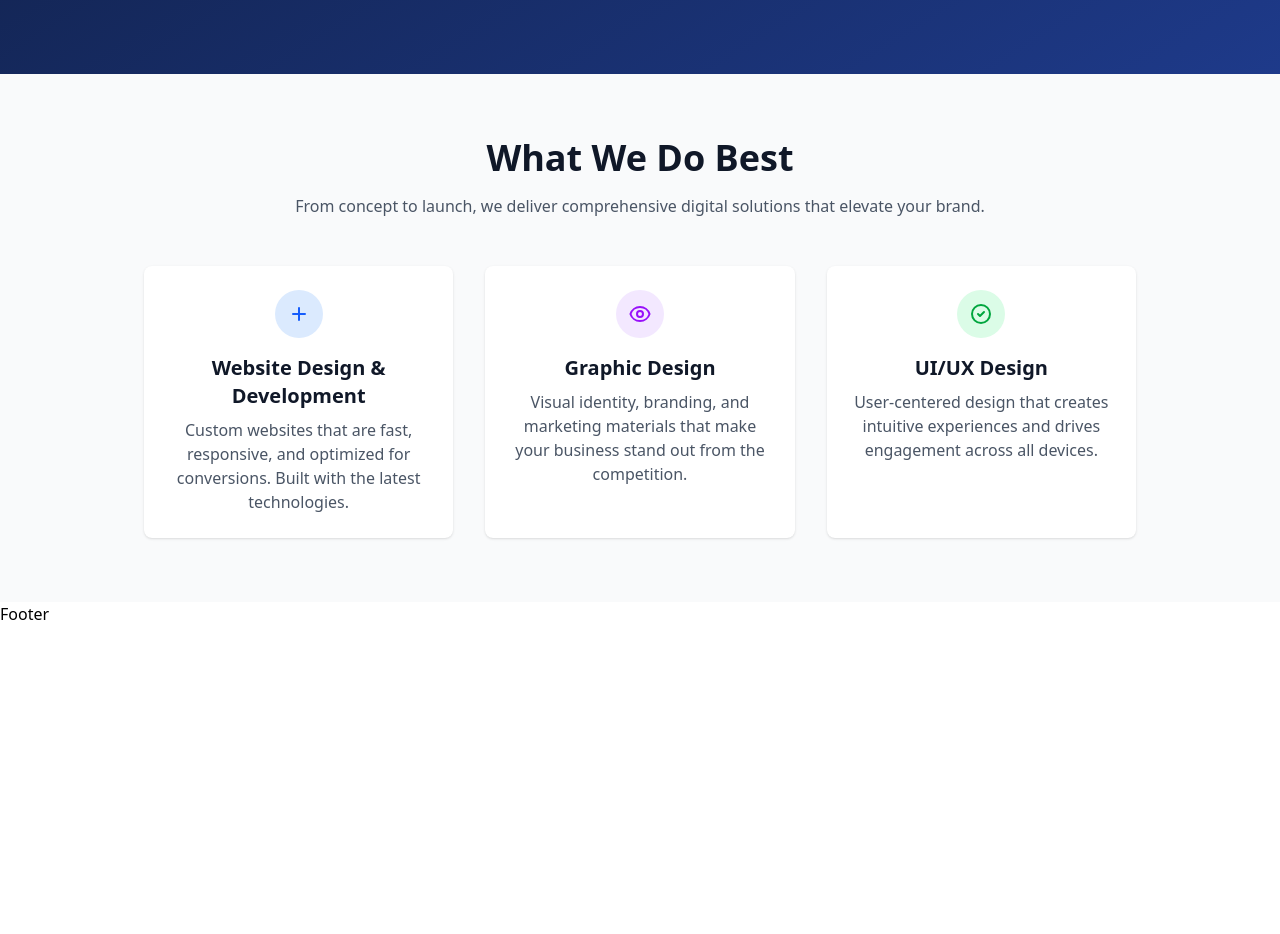
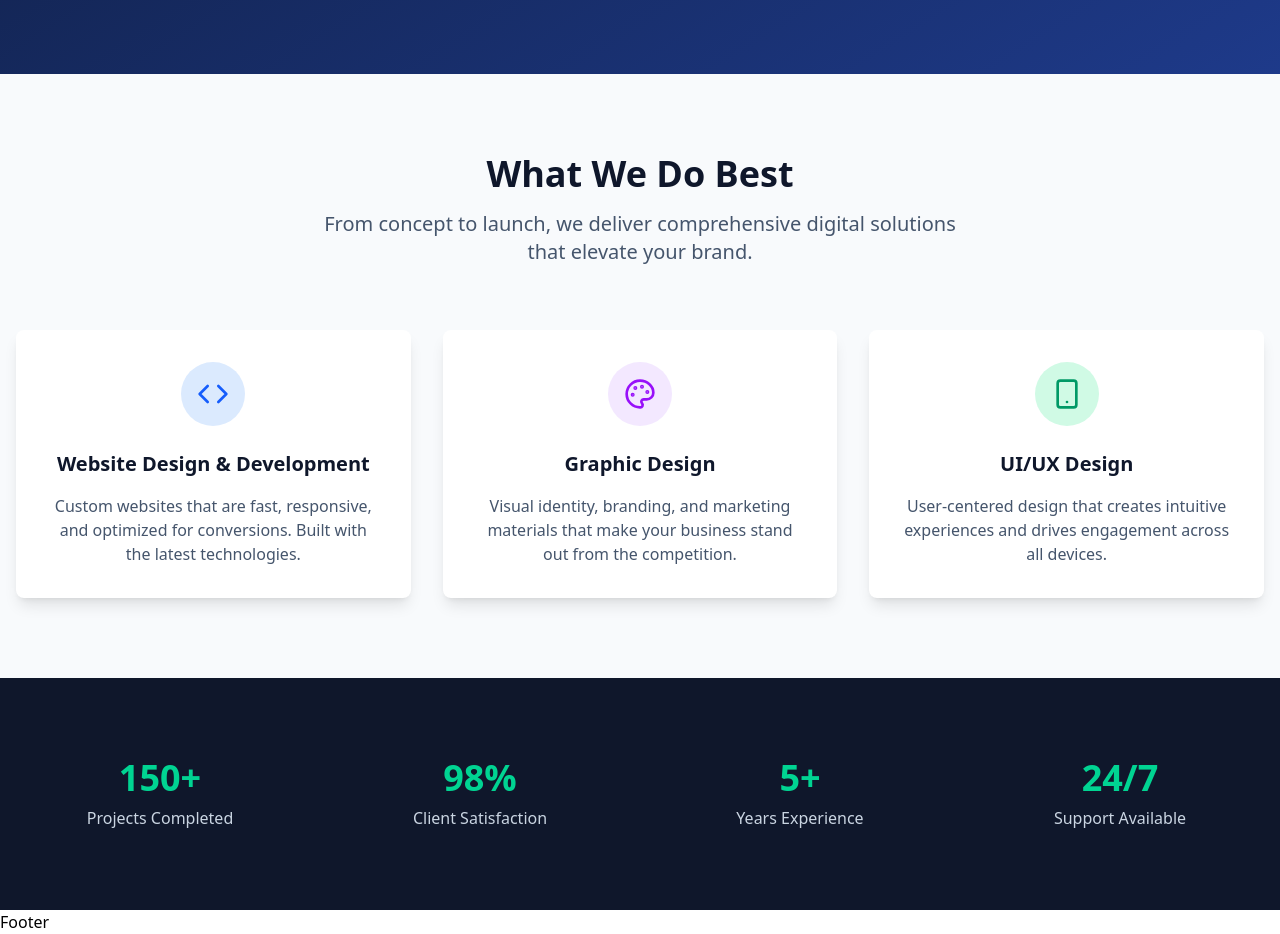
Before and after one commit to jeffery-marfo/thetechspace, a React (Vite) app: page / in a window 1280 px wide. Shown: the part 800-1734 px from the top of the page. Before the commit the page ends 1426 px from the top, so only its background shows below. Built offline with nearby package versions, Linux system fonts and the light colour scheme.

Commit message:
landing progress

```diff
--- a/src/pages/Home.jsx
+++ b/src/pages/Home.jsx
@@ -1,5 +1,5 @@
 import React from 'react';
-import { ArrowRight } from 'lucide-react';
+import { ArrowRight, Code, Palette, Smartphone } from 'lucide-react';
 
 const Home = () => {
   return (
@@ -36,43 +36,72 @@ const Home = () => {
         </div>
       </section>
 
-      <section className="py-16 bg-gray-50 text-center">
-        <h2 className="text-4xl font-bold text-gray-900 mb-4">What We Do Best</h2>
-        <p className="text-gray-600 mb-12">From concept to launch, we deliver comprehensive digital solutions that elevate your brand.</p>
-        <div className="grid grid-cols-1 md:grid-cols-3 gap-8 max-w-5xl mx-auto px-4">
-          <div className="bg-white p-6 rounded-lg shadow-sm hover:shadow-md transition-shadow">
-            <div className="flex justify-center mb-4">
-              <span className="inline-flex items-center justify-center w-12 h-12 rounded-full bg-blue-100 text-blue-600">
-                <svg className="w-6 h-6" fill="none" stroke="currentColor" viewBox="0 0 24 24" xmlns="http://www.w3.org/2000/svg">
-                  <path strokeLinecap="round" strokeLinejoin="round" strokeWidth="2" d="M12 6v6m0 0v6m0-6h6m-6 0H6"></path>
-                </svg>
-              </span>
+      {/* Services Highlight */}
+      <section className="py-20 bg-slate-50">
+        <div className="container mx-auto px-4">
+          <div className="text-center mb-16">
+            <h2 className="text-3xl md:text-4xl font-bold text-slate-900 mb-4">What We Do Best</h2>
+            <p className="text-xl text-slate-600 max-w-2xl mx-auto">
+              From concept to launch, we deliver comprehensive digital solutions that elevate your brand.
+            </p>
+          </div>
+
+          <div className="grid md:grid-cols-3 gap-8">
+            <div className="group hover:shadow-xl transition-all duration-300 border-0 shadow-lg bg-white p-8 text-center rounded-lg">
+              <div className="w-16 h-16 bg-blue-100 rounded-full flex items-center justify-center mx-auto mb-6 group-hover:bg-blue-500 transition-colors">
+                <Code className="h-8 w-8 text-blue-600 group-hover:text-white" />
+              </div>
+              <h3 className="text-xl font-bold text-slate-900 mb-4">Website Design & Development</h3>
+              <p className="text-slate-600">
+                Custom websites that are fast, responsive, and optimized for conversions. Built with the latest
+                technologies.
+              </p>
             </div>
-            <h3 className="text-xl font-semibold text-gray-900 mb-2">Website Design & Development</h3>
-            <p className="text-gray-600">Custom websites that are fast, responsive, and optimized for conversions. Built with the latest technologies.</p>
+
+            <div className="group hover:shadow-xl transition-all duration-300 border-0 shadow-lg bg-white p-8 text-center rounded-lg">
+              <div className="w-16 h-16 bg-purple-100 rounded-full flex items-center justify-center mx-auto mb-6 group-hover:bg-purple-500 transition-colors">
+                <Palette className="h-8 w-8 text-purple-600 group-hover:text-white" />
+              </div>
+              <h3 className="text-xl font-bold text-slate-900 mb-4">Graphic Design</h3>
+              <p className="text-slate-600">
+                Visual identity, branding, and marketing materials that make your business stand out from the
+                competition.
+              </p>
+            </div>
+
+            <div className="group hover:shadow-xl transition-all duration-300 border-0 shadow-lg bg-white p-8 text-center rounded-lg">
+              <div className="w-16 h-16 bg-emerald-100 rounded-full flex items-center justify-center mx-auto mb-6 group-hover:bg-emerald-500 transition-colors">
+                <Smartphone className="h-8 w-8 text-emerald-600 group-hover:text-white" />
+              </div>
+              <h3 className="text-xl font-bold text-slate-900 mb-4">UI/UX Design</h3>
+              <p className="text-slate-600">
+                User-centered design that creates intuitive experiences and drives engagement across all devices.
+              </p>
+            </div>
           </div>
-          <div className="bg-white p-6 rounded-lg shadow-sm hover:shadow-md transition-shadow">
-            <div className="flex justify-center mb-4">
-              <span className="inline-flex items-center justify-center w-12 h-12 rounded-full bg-purple-100 text-purple-600">
-                <svg className="w-6 h-6" fill="none" stroke="currentColor" viewBox="0 0 24 24" xmlns="http://www.w3.org/2000/svg">
-                  <path strokeLinecap="round" strokeLinejoin="round" strokeWidth="2" d="M15 12a3 3 0 11-6 0 3 3 0 016 0z"></path>
-                  <path strokeLinecap="round" strokeLinejoin="round" strokeWidth="2" d="M2.458 12C3.732 7.943 7.523 5 12 5c4.478 0 8.268 2.943 9.542 7-1.274 4.057-5.064 7-9.542 7-4.477 0-8.268-2.943-9.542-7z"></path>
-                </svg>
-              </span>
+        </div>
+      </section>
+
+      {/* Stats Section */}
+      <section className="py-20 bg-slate-900 text-white">
+        <div className="container mx-auto px-4">
+          <div className="grid md:grid-cols-4 gap-8 text-center">
+            <div>
+              <div className="text-4xl font-bold text-emerald-400 mb-2">150+</div>
+              <div className="text-slate-300">Projects Completed</div>
             </div>
-            <h3 className="text-xl font-semibold text-gray-900 mb-2">Graphic Design</h3>
-            <p className="text-gray-600">Visual identity, branding, and marketing materials that make your business stand out from the competition.</p>
-          </div>
-          <div className="bg-white p-6 rounded-lg shadow-sm hover:shadow-md transition-shadow">
-            <div className="flex justify-center mb-4">
-              <span className="inline-flex items-center justify-center w-12 h-12 rounded-full bg-green-100 text-green-600">
-                <svg className="w-6 h-6" fill="none" stroke="currentColor" viewBox="0 0 24 24" xmlns="http://www.w3.org/2000/svg">
-                  <path strokeLinecap="round" strokeLinejoin="round" strokeWidth="2" d="M9 12l2 2 4-4m6 2a9 9 0 11-18 0 9 9 0 0118 0z"></path>
-                </svg>
-              </span>
+            <div>
+              <div className="text-4xl font-bold text-emerald-400 mb-2">98%</div>
+              <div className="text-slate-300">Client Satisfaction</div>
             </div>
-            <h3 className="text-xl font-semibold text-gray-900 mb-2">UI/UX Design</h3>
-            <p className="text-gray-600">User-centered design that creates intuitive experiences and drives engagement across all devices.</p>
+            <div>
+              <div className="text-4xl font-bold text-emerald-400 mb-2">5+</div>
+              <div className="text-slate-300">Years Experience</div>
+            </div>
+            <div>
+              <div className="text-4xl font-bold text-emerald-400 mb-2">24/7</div>
+              <div className="text-slate-300">Support Available</div>
+            </div>
           </div>
         </div>
       </section>
```
